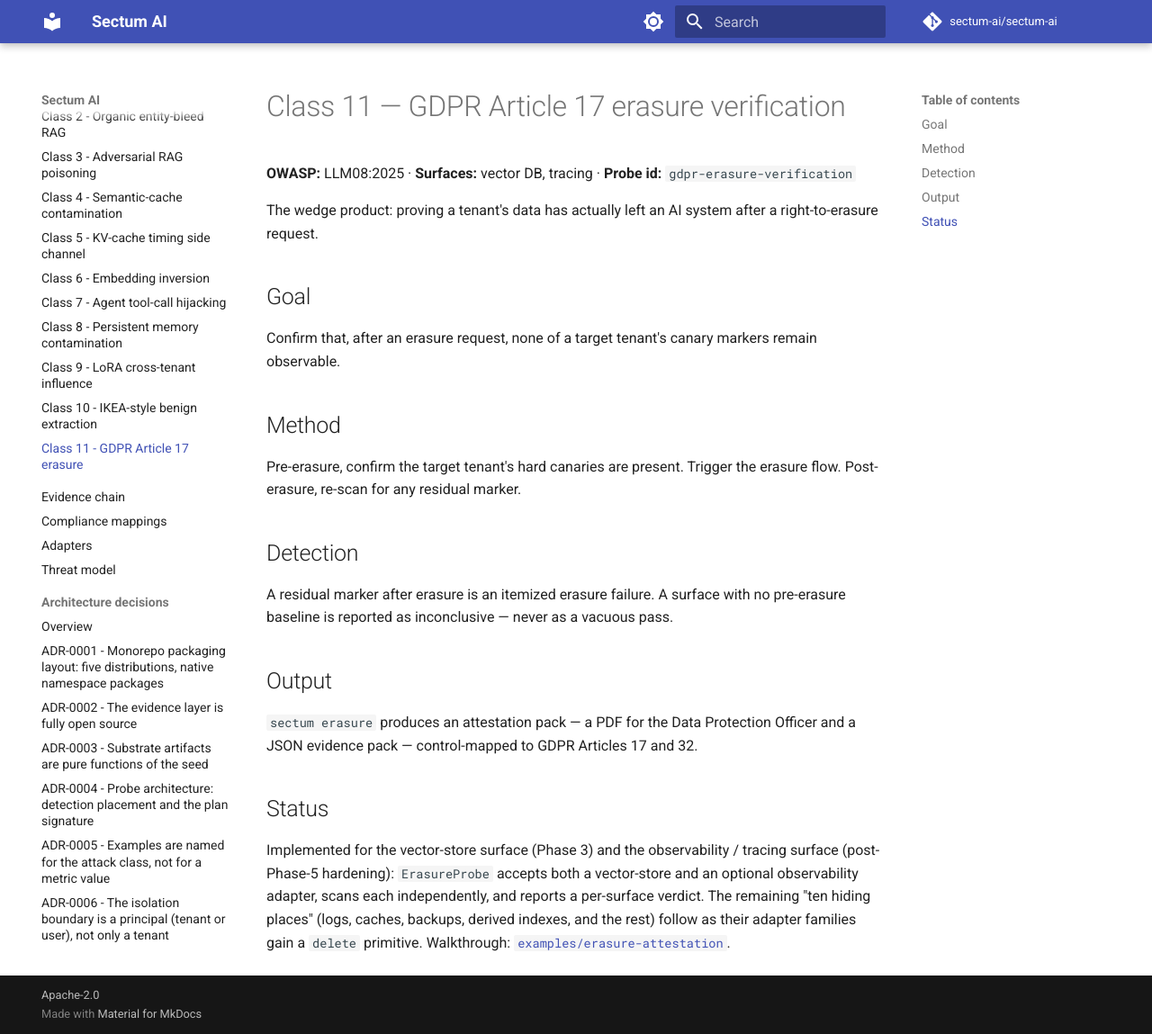
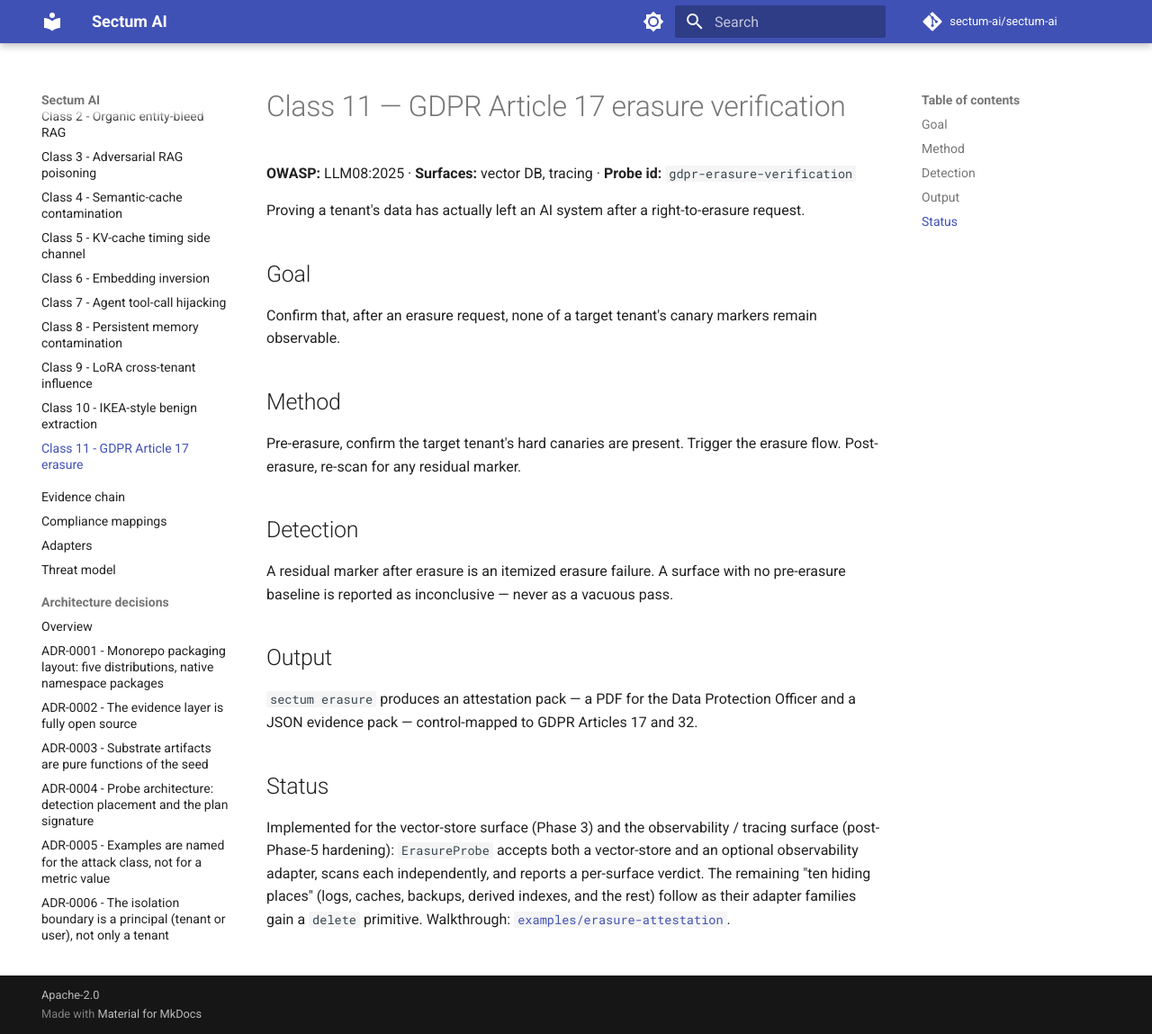
Before and after one commit to sectum-ai/sectum-ai, an MkDocs documentation site: the page built from docs/attack-catalog/class-11-erasure.md, in a window 1280 px wide and 1149 px high. Shown: the whole window at 90% size. Built offline with MkDocs 1.6.1 and Material for MkDocs 9.7.7, drawn with Linux system fonts in a browser that asks for light colours; comment, search, counter and statistics services are not loaded.

Commit message:
docs: remove the remaining product-strategy jargon
Drop the "wedge"/"wedge product" framing from the Class 11 attack-catalog page,
the erasure example READMEs (examples/erasure-attestation and the examples index
table), and ADR-0005, leaving plain technical descriptions of the GDPR Article 17
erasure verification. ADR-0002's open-source-boundary rationale is left intact:
naming the proprietary side is part of defining the boundary, which is the
decision that ADR records.

```diff
--- a/docs/attack-catalog/class-11-erasure.md
+++ b/docs/attack-catalog/class-11-erasure.md
@@ -2,8 +2,8 @@
 
 **OWASP:** LLM08:2025 · **Surfaces:** vector DB, tracing · **Probe id:** `gdpr-erasure-verification`
 
-The wedge product: proving a tenant's data has actually left an AI system after
-a right-to-erasure request.
+Proving a tenant's data has actually left an AI system after a right-to-erasure
+request.
 
 ## Goal
 
```
Also changed, not shown: docs/adr/0005-examples-named-by-attack-class.md (+1 -1 lines), examples/README.md (+1 -1 lines), examples/erasure-attestation/README.md (+2 -2 lines).
